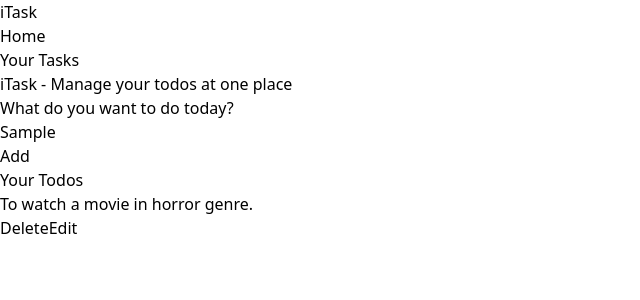
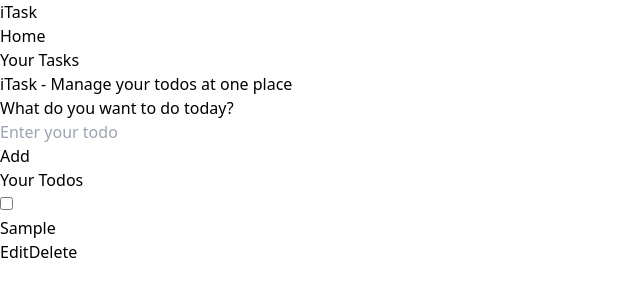
Before and after one commit to MohdRaza216/iTask, a React (Vite) app: page / in a window 1280 px wide. Both pictures are taken after typing "Sample" into the empty fields and a click on the button "Add". Shown: the top 300 px of the page, without its empty margins (0-640 px from the left). Built offline with nearby package versions, Linux system fonts and the light colour scheme.

Commit message:
Todos and Home page functionality

```diff
--- a/src/App.jsx
+++ b/src/App.jsx
@@ -1,5 +1,56 @@
+import { useState } from "react";
 import Navbar from "./component/Navbar.jsx";
+
 function App() {
+  const [todo, setTodo] = useState("");
+  const [todos, setTodos] = useState([]);
+  const [isEditing, setIsEditing] = useState(false); // Track editing state
+  const [editIndex, setEditIndex] = useState(null); // Track index of item being edited
+
+  const handleAdd = () => {
+    if (todo) {
+      const newTodo = { text: todo, completed: false }; // New to-do object with 'completed' field
+      if (isEditing) {
+        const updatedTodos = todos.map((item, index) =>
+          index === editIndex ? { ...item, text: todo } : item
+        );
+        setTodos(updatedTodos);
+        setIsEditing(false);
+        setEditIndex(null);
+      } else {
+        setTodos([...todos, newTodo]);
+      }
+      setTodo("");
+    }
+  };
+
+  const handleChange = (e) => {
+    setTodo(e.target.value);
+  };
+
+  const handleDelete = (index) => {
+    if (window.confirm("Are you sure you want to delete this todo item?")) {
+      const updatedTodos = todos.filter((_, i) => i !== index);
+      setTodos(updatedTodos);
+    }
+    // else {
+    //   // Do nothing if user cancels the delete operation
+    // }
+  };
+
+  const handleEdit = (index) => {
+    setTodo(todos[index].text); // Set only the text of the selected to-do item
+    setIsEditing(true); // Set editing state to true
+    setEditIndex(index); // Store index of item being edited
+  };
+
+  const handleCheckbox = (index) => {
+    const updatedTodos = todos.map((item, i) =>
+      i === index ? { ...item, completed: !item.completed } : item
+    );
+    setTodos(updatedTodos);
+  };
+
   return (
     <>
       <Navbar />
@@ -13,19 +64,45 @@ function App() {
             className="p-2 border-2 border-gray-300 rounded-md focus:outline-none focus:border-blue-500"
             type="text"
             placeholder="Enter your todo"
+            onChange={handleChange}
+            onKeyDown={(e) => e.key === "Enter" && handleAdd()} // Trigger handleAdd on Enter key press
+            value={todo}
           />
           <div className="flex justify-center">
-          <button className="p-3 py-1 text-white bg-blue-800 rounded-md hover:bg-blue-950">Add</button>
-
+            <button
+              onClick={handleAdd}
+              className="p-3 py-1 text-white bg-blue-800 rounded-md hover:bg-blue-950"
+            >
+              {isEditing ? "Update" : "Add"}
+            </button>
           </div>
           <h2 className="text-2xl font-bold">Your Todos</h2>
           <div className="todos">
-            <div className="flex todo">
-              <div className="text">To watch a movie in horror genre.
+            {todos.map((item, index) => (
+              <div className="flex todo" key={index}>
+                <input
+                  type="checkbox"
+                  checked={item.completed}
+                  onChange={() => handleCheckbox(index)}
+                  className="mb-3 mr-2"
+                />
+                <div className={`text ${item.completed ? "line-through" : ""} mb-3`}>
+                  {item.text}
+                </div>
+                <button
+                  onClick={() => handleEdit(index)}
+                  className="p-2 py-1 mx-2 mb-3 text-sm text-white bg-blue-800 rounded-md hover:bg-blue-950"
+                >
+                  Edit
+                </button>
+                <button
+                  onClick={() => handleDelete(index)}
+                  className="p-2 py-1 mx-0 mb-3 text-sm text-white bg-red-800 rounded-md hover:bg-red-950"
+                >
+                  Delete
+                </button>
               </div>
-              <button className="p-2 py-1 mx-2 text-sm text-white bg-red-800 rounded-md hover:bg-red-950">Delete</button>
-              <button className="p-2 py-1 mx-0 text-sm text-white bg-blue-800 rounded-md hover:bg-blue-950">Edit</button>
-            </div>
+            ))}
           </div>
         </div>
       </div>
```
